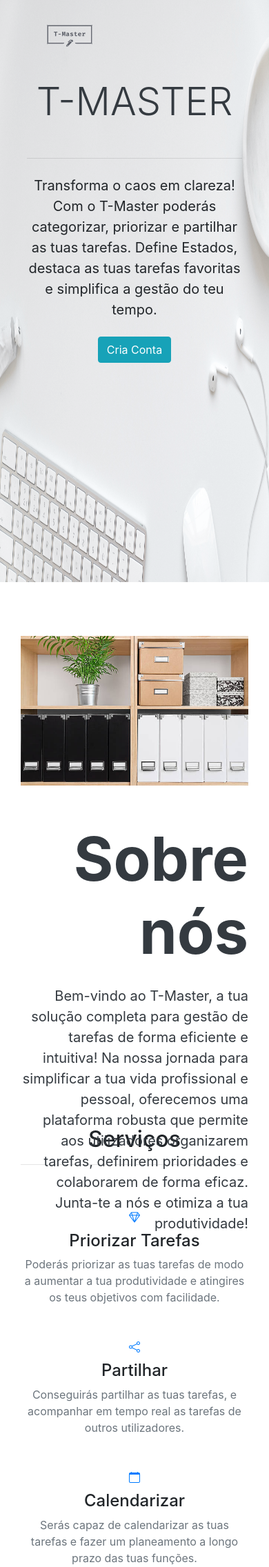
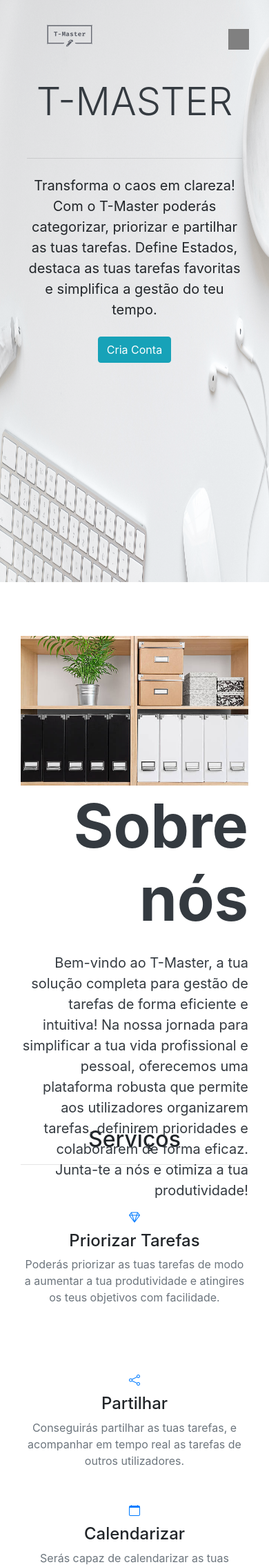
Before and after one commit to Zagazau/T-Master, a PHP site: page / in a window 390 px wide. Shown: the top 2272 px of the page at 69% size. Run offline with PHP 8.4, Linux system fonts and the light colour scheme; some libraries are stand-ins or nearby versions.

Commit message:
detalhes

```diff
--- a/index.php
+++ b/index.php
@@ -14,21 +14,28 @@
     <link rel="stylesheet" href="https://cdn.jsdelivr.net/npm/bootstrap-icons@1.3.0/font/bootstrap-icons.css">
     <link rel="stylesheet" href="assets/css/styles.css">
     <script src="https://code.jquery.com/jquery-3.3.1.slim.min.js"
-    integrity="sha384-q8i/X+965DzO0rT7abK41JStQIAqVgRVzpbzo5smXKp4YfRvH+8abtTE1Pi6jizo"
-    crossorigin="anonymous"></script>
+        integrity="sha384-q8i/X+965DzO0rT7abK41JStQIAqVgRVzpbzo5smXKp4YfRvH+8abtTE1Pi6jizo" crossorigin="anonymous">
+    </script>
     <script src="https://cdnjs.cloudflare.com/ajax/libs/popper.js/1.14.7/umd/popper.min.js"
-    integrity="sha384-UO2eT0CpHqdSJQ6hJty5KVphtPhzWj9WO1clHTMGa3JDZwrnQq4sF86dIHNDz0W1"
-    crossorigin="anonymous"></script>
+        integrity="sha384-UO2eT0CpHqdSJQ6hJty5KVphtPhzWj9WO1clHTMGa3JDZwrnQq4sF86dIHNDz0W1" crossorigin="anonymous">
+    </script>
     <script src="https://stackpath.bootstrapcdn.com/bootstrap/4.3.1/js/bootstrap.min.js"
-    integrity="sha384-JjSmVgyd0p3pXB1rRibZUAYoIIy6OrQ6VrjIEaFf/nJGzIxFDsf4x0xIM+B07jRM"
-    crossorigin="anonymous"></script>
+        integrity="sha384-JjSmVgyd0p3pXB1rRibZUAYoIIy6OrQ6VrjIEaFf/nJGzIxFDsf4x0xIM+B07jRM" crossorigin="anonymous">
+    </script>
+
+    <style>
+    .navbar-toggler-icon {
+        background-color: gray;
+    }
+    </style>
 </head>
 
 <body>
     <nav class="navbar navbar-expand-lg">
         <div class="container-fluid d-flex justify-content-between">
             <div class="w-100 d-flex justify-content-between align-items-center">
-        <a href="/" class="navbar-brand d-flex align-items-center col-md-3 mb-2 mb-md-0 text-dark text-decoration-none">
+                <a href="/"
+                    class="navbar-brand d-flex align-items-center col-md-3 mb-2 mb-md-0 text-dark text-decoration-none">
                     <img class="header-logo" src="assets/images/Logo1.png" alt="">
                 </a>
                 <button class="navbar-toggler ml-auto custom-toggler" type="button" data-toggle="collapse"
@@ -52,7 +59,8 @@
                         <a href="#contact" class="nav-link px-2 link-dark" style="color: gray;">Contacto</a>
                     </li>
                     <li class="nav-item">
-            <a class="btn btn-outline-secondary ml-2 mb-2" href="./pages/public/signin.php" style="width: 90%;">
+                        <a class="btn btn-outline-secondary ml-2 mb-2" href="./pages/public/signin.php"
+                            style="width: 90%;">
                             Login
                         </a>
                     </li>
@@ -72,9 +80,11 @@
                                 <hr class="my-4">
                             </div>
                             <div class="col-lg-8 align-self-baseline">
-                <p class="font-weight-normal lead mb-4">Transforma o caos em clareza! Com o T-Master poderás
+                                <p class="font-weight-normal lead mb-4">Transforma o caos em clareza! Com o T-Master
+                                    poderás
                                     categorizar,
-                  priorizar e partilhar as tuas tarefas. Define Estados, destaca as tuas tarefas favoritas e simplifica
+                                    priorizar e partilhar as tuas tarefas. Define Estados, destaca as tuas tarefas
+                                    favoritas e simplifica
                                     a gestão do teu tempo.</p>
                                 <a class="btn btn-info btn-xl" href="./pages/public/signup.php">Cria Conta</a>
                             </div>
@@ -84,7 +94,7 @@
             </section>
 
             <section id="about">
-        <div class="container-fluid align-items-center">
+                <div class="container">
                     <div class="row">
                         <div class="col-md-12 col-lg-6">
                             <div>
@@ -94,15 +104,19 @@
                             </div>
                         </div>
 
-            <div class="col-md-12 col-lg-6 py-5">
+                        <div class="col-md-12 col-lg-6">
                             <div class="media-content">
                                 <h1 class="text-right font-weight-bold text-dark pb-3 display-2">Sobre nós</h1>
                                 <div class="text-right text-dark pb-3">
                                     <p class="font-weight-normal lead mb-4">
-                    Bem-vindo ao T-Master, a tua solução completa para gestão de tarefas de forma eficiente e intuitiva!
-                    Na nossa jornada para simplificar a tua vida profissional e pessoal, oferecemos uma plataforma
-                    robusta que permite aos utilizadores organizarem tarefas, definirem prioridades e colaborarem de
-                    forma eficaz. <br> Junta-te a nós e otimiza a tua produtividade!
+                                        Bem-vindo ao T-Master, a tua solução completa para gestão de tarefas de forma
+                                        eficiente e
+                                        intuitiva! Na nossa jornada para simplificar a tua vida profissional e pessoal,
+                                        oferecemos
+                                        uma plataforma robusta que permite aos utilizadores organizarem tarefas,
+                                        definirem
+                                        prioridades e colaborarem de forma eficaz. <br> Junta-te a nós e otimiza a tua
+                                        produtividade!
                                     </p>
                                 </div>
                             </div>
@@ -111,25 +125,26 @@
                 </div>
             </section>
 
+
             <section id="services">
                 <div class="container px-8 px-lg-5">
                     <h2 class="text-center mt-0">Serviços</h2>
                     <hr>
-          <div class="row gx-4 gx-lg-5">
-            <div class="col-lg-3 col-md-6 text-center">
+                    <div class="row gx-4 gx-lg-5 justify-content-center">
+                        <div class="col-lg-3 col-md-6 text-center mb-5">
                             <div class="mt-5">
                                 <div class="mb-2"><i class="bi-gem fs-1 text-primary"></i></div>
                                 <h3 class="h4 mb-2">Priorizar Tarefas</h3>
                                 <p class="text-muted mb-0">Poderás priorizar as tuas tarefas de modo a aumentar a tua
-                  produtividade e
-                  atingires os teus objetivos com facilidade.</p>
+                                    produtividade e atingires os teus objetivos com facilidade.</p>
                             </div>
                         </div>
                         <div class="col-lg-3 col-md-6 text-center">
                             <div class="mt-5">
                                 <div class="mb-2"><i class="bi bi-share text-primary"></i></div>
                                 <h3 class="h4 mb-2">Partilhar </h3>
-                <p class="text-muted mb-0">Conseguirás partilhar as tuas tarefas, e acompanhar em tempo real as tarefas
+                                <p class="text-muted mb-0">Conseguirás partilhar as tuas tarefas, e acompanhar em tempo
+                                    real as tarefas
                                     de outros utilizadores. </p>
                             </div>
                         </div>
@@ -137,7 +152,8 @@
                             <div class="mt-5">
                                 <div class="mb-2"><i class="bi bi-calendar text-primary"></i></div>
                                 <h3 class="h4 mb-2"> Calendarizar</h3>
-                <p class="text-muted mb-0">Serás capaz de calendarizar as tuas tarefas e fazer um planeamento a longo
+                                <p class="text-muted mb-0">Serás capaz de calendarizar as tuas tarefas e fazer um
+                                    planeamento a longo
                                     prazo das tuas funções. </p>
                             </div>
                         </div>
@@ -145,7 +161,8 @@
                             <div class="mt-5">
                                 <div class="mb-2"><i class="bi bi-heart-fill text-primary"></i></div>
                                 <h3 class="h4 mb-2">Tarefas Favoritas</h3>
-                <p class="text-muted mb-0">Terás o poder de favoritar as tuas tarefas, o que te ajudará a concentrares
+                                <p class="text-muted mb-0">Terás o poder de favoritar as tuas tarefas, o que te ajudará
+                                    a concentrares
                                     nas tarefas mais relevantes.</p>
                             </div>
                         </div>
--- a/pages/public/processar_edicao.php
+++ b/pages/public/processar_edicao.php
@@ -33,10 +33,10 @@
         $nova_favorita
     );
 
-    header("Location: /tmaster/pages/secure/main.php");
+    header("Location: /tmaster/pages/secure/minhas_tarefas.php");
     exit();
 } else {
-    header('Location: /tmaster/pages/secure/main.php');
+    header('Location: /tmaster/pages/secure/minhas_tarefas.php');
     exit();
 }
 ?>
--- a/pages/secure/excluir_tarefa.php
+++ b/pages/secure/excluir_tarefa.php
@@ -11,16 +11,16 @@
 
         $tarefaRepository->deleteTarefa($tarefa_id);
 
-        header('Location: /tmaster/pages/secure/main.php');
+        header('Location: /tmaster/pages/secure/minhas_tarefas.php');
         exit();
     } else {
 
-        header('Location: /tmaster/pages/secure/main.php');
+        header('Location: /tmaster/pages/secure/minhas_tarefas.php');
         exit();
     }
 } else {
 
-    header('Location: /tmaster/pages/secure/main.php');
+    header('Location: /tmaster/pages/secure/minhas_tarefas.php');
     exit();
 }
 ?>
```
Lines whose indentation alone changed are shown as unchanged.
